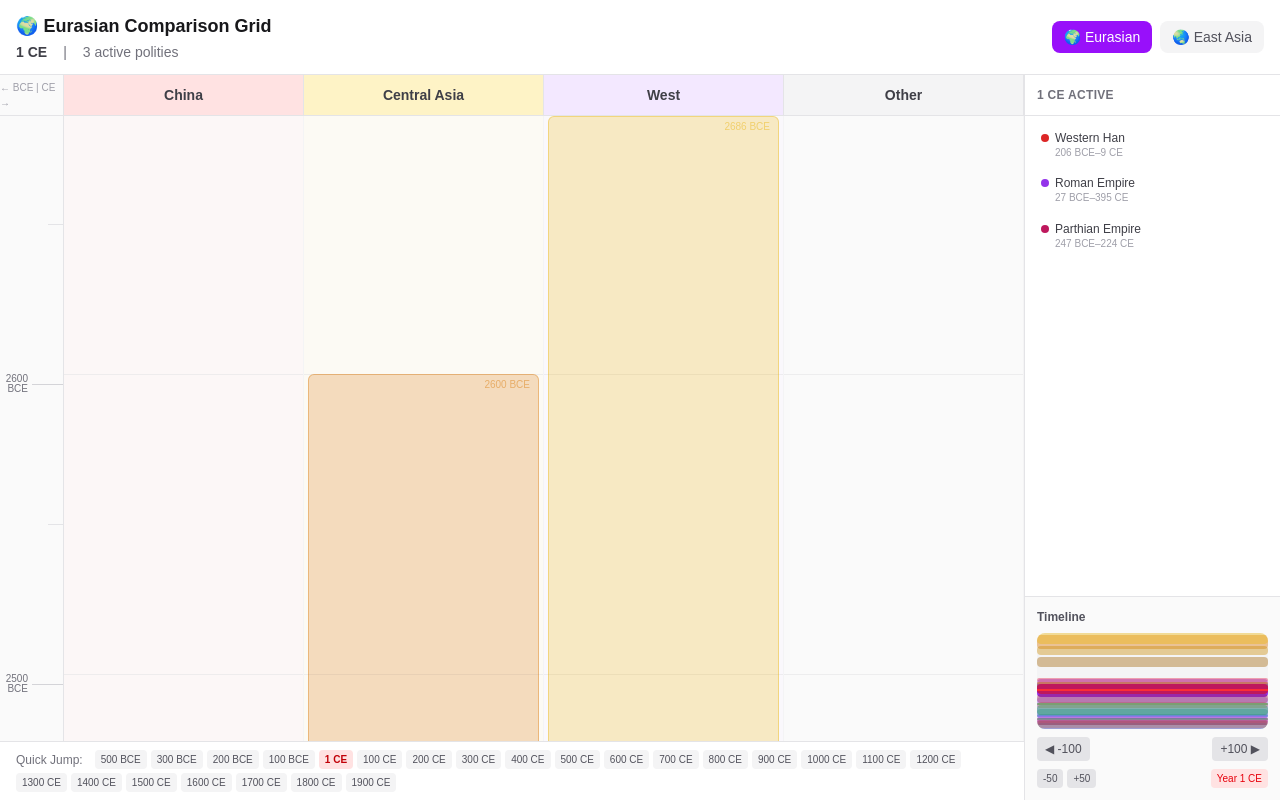
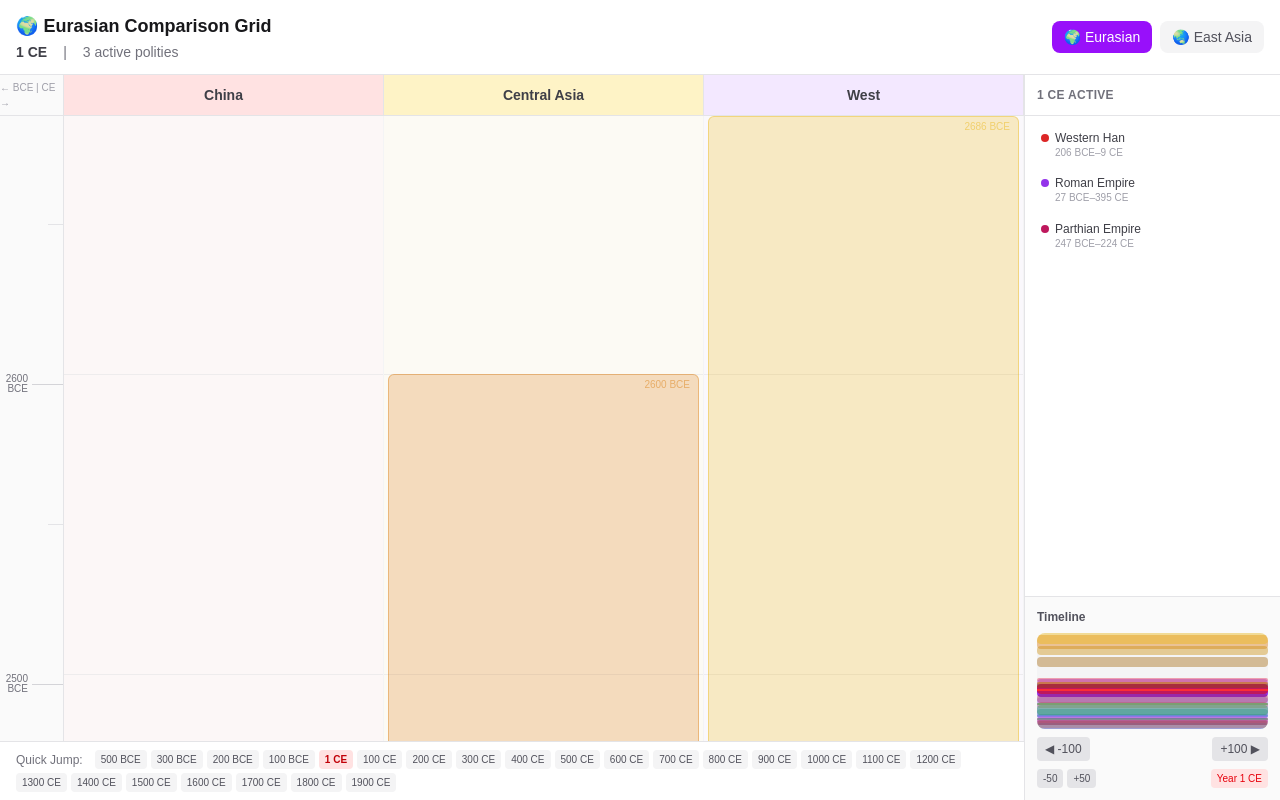
Before and after one commit to Ruciazyt/history, a Next.js app: page /en/grid in a window 1280 px wide. Built offline with nearby package versions, Linux system fonts and the light colour scheme.

Commit message:
history-atlas: fix classifyRegion to use prefix matching for empire names

```diff
--- a/src/components/world/EurasianGrid.tsx
+++ b/src/components/world/EurasianGrid.tsx
@@ -38,17 +38,25 @@ const JAPAN_NAMES = new Set(['平安时代', '江户时代']);
 const VIETNAM_NAMES = new Set(['李朝', '黎朝', '阮朝']);
 // Central Asia: Mongolian, Indian-subcontinent empires and steppe empires
 const CENTRAL_ASIA_NAMES = new Set(['蒙古帝国', '孔雀王朝', '莫卧儿帝国', '印度河文明']);
-// West: Rome, Persian, Islamic, Hellenistic, Egyptian empires
+// West: Rome, Persian, Islamic, Hellenistic, Egyptian empires (prefix matches for names with suffixes)
 const WEST_NAMES = new Set(['罗马', '拜占庭', '奥斯曼', '波斯', '阿契美尼德', '帕提亚', '萨珊', '萨法维', '亚历山大', '帖木儿', '阿拔斯', '倭马亚', '古埃及', '托勒密埃及']);
+// Extended matches: prefixes for boundary names that have additional suffixes
+const CHINA_NAMESMatches = ['蜀', '吴', '晋', '隋', '南北朝', '五代'];
+const KOREA_NAMESMatches: string[] = [];
+const JAPAN_NAMESMatches: string[] = [];
+const VIETNAM_NAMESMatches: string[] = [];
+const CENTRAL_ASIA_NAMESMatches: string[] = [];
+const WEST_NAMESMatches = ['罗马', '拜占庭', '奥斯曼', '波斯', '阿契美尼德', '帕提亚', '萨珊', '萨法维', '亚历山大', '帖木儿', '阿拔斯', '倭马亚'];
 
 function classifyRegion(boundary: WorldBoundary): RegionId {
   const name = boundary.properties.name;
-  if (CHINA_NAMES.has(name)) return 'china';
-  if (KOREA_NAMES.has(name)) return 'korea';
-  if (JAPAN_NAMES.has(name)) return 'japan';
-  if (VIETNAM_NAMES.has(name)) return 'vietnam';
-  if (CENTRAL_ASIA_NAMES.has(name)) return 'central-asia';
-  if (WEST_NAMES.has(name)) return 'west';
+  // Use prefix matching since boundary names include suffixes (e.g. "罗马帝国" matches "罗马")
+  if (CHINA_NAMES.has(name) || CHINA_NAMESMatches.some(n => name.startsWith(n))) return 'china';
+  if (KOREA_NAMES.has(name) || KOREA_NAMESMatches.some(n => name.startsWith(n))) return 'korea';
+  if (JAPAN_NAMES.has(name) || JAPAN_NAMESMatches.some(n => name.startsWith(n))) return 'japan';
+  if (VIETNAM_NAMES.has(name) || VIETNAM_NAMESMatches.some(n => name.startsWith(n))) return 'vietnam';
+  if (CENTRAL_ASIA_NAMES.has(name) || CENTRAL_ASIA_NAMESMatches.some(n => name.startsWith(n))) return 'central-asia';
+  if (WEST_NAMES.has(name) || WEST_NAMESMatches.some(n => name.startsWith(n))) return 'west';
   return 'other';
 }
 
```
